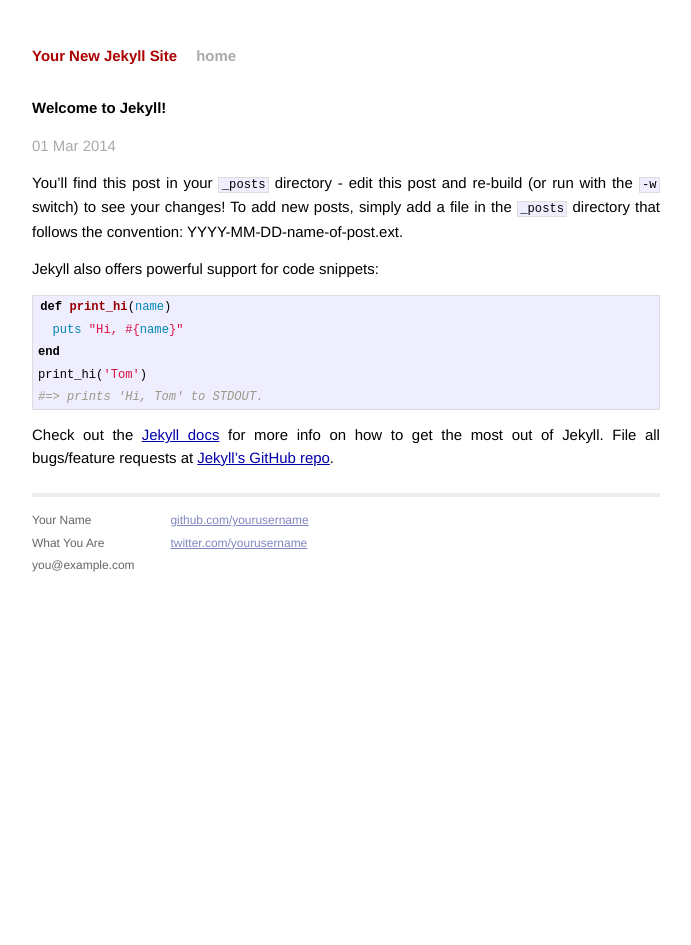
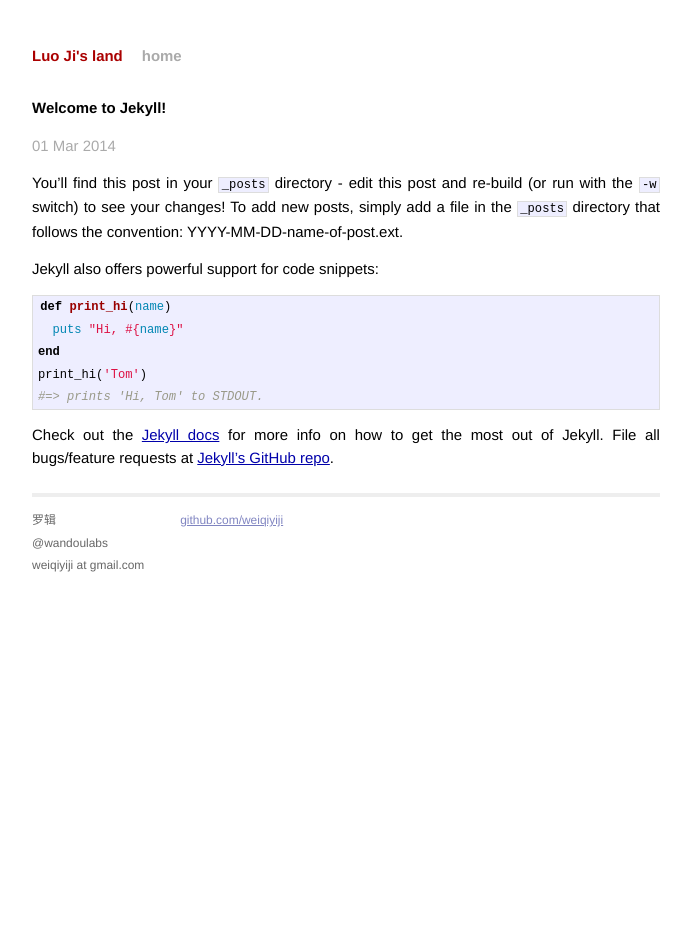
Before and after one commit to weiqiyiji/weiqiyiji.github.io, a Jekyll site: the page built from _posts/2014-03-01-welcome-to-jekyll.markdown, in a window 1280 px wide. Shown: the whole page, without its empty margins (294-985 px from the left). Built offline with Jekyll 4.4.1, drawn with Linux system fonts in a browser that asks for light colours; Markdown is read by kramdown in place of the engine named in the settings.

Commit message:
Fix layout

```diff
--- a/_config.yml
+++ b/_config.yml
@@ -1,3 +1,3 @@
-name: Your New Jekyll Site
+name: Luo Ji's land
 markdown: redcarpet
 pygments: true
--- a/_layouts/default.html
+++ b/_layouts/default.html
@@ -26,15 +26,14 @@
           <div class="footer">
             <div class="contact">
               <p>
-                Your Name<br />
-                What You Are<br />
-                you@example.com
+                罗辑<br />
+                @wandoulabs<br />
+                weiqiyiji at gmail.com
               </p>
             </div>
             <div class="contact">
               <p>
-                <a href="https://github.com/yourusername">github.com/yourusername</a><br />
-                <a href="https://twitter.com/yourusername">twitter.com/yourusername</a><br />
+                <a href="https://github.com/yourusername">github.com/weiqiyiji</a><br />
               </p>
             </div>
           </div>
--- a/index.html
+++ b/index.html
@@ -7,7 +7,7 @@
 <p>最新文章</p>
 <ul>
   {% for post in site.posts %}
-  <li>{{ post.date | date_to_string }} <a href="{{ site.baseurl }}{{ post.url }}">{{ post.title }}</a>
+  <li>{{ post.date | date_to_string }} <a href="{{ post.url }}">{{ post.title }}</a>
   </li>
   {% endfor %}
 </ul>
```
